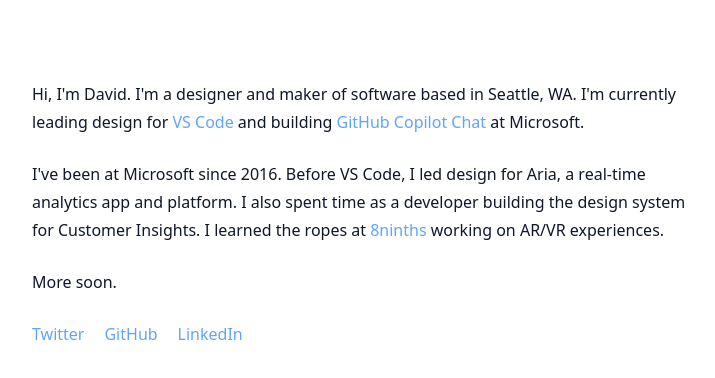
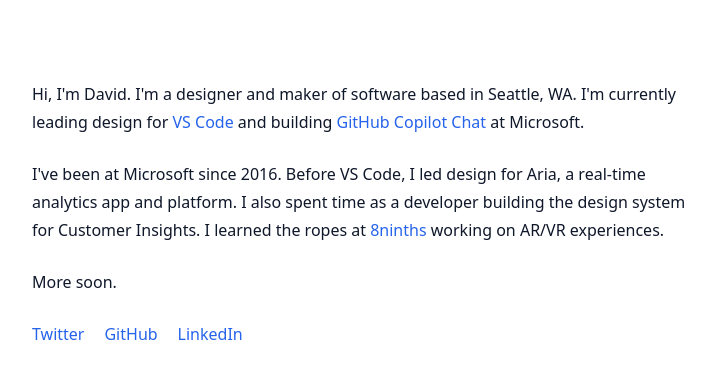
Before and after one commit to daviddossett/daviddossett.io, a Next.js app: page / in a window 1280 px wide. Shown: the top 378 px of the page, without its empty margins (280-995 px from the left). Built offline with nearby package versions, Linux system fonts and the light colour scheme.

Commit message:
Fix link colors and add underline on hover

```diff
--- a/styles/globals.css
+++ b/styles/globals.css
@@ -10,7 +10,7 @@
 
   body {
     @apply text-slate-900 dark:text-slate-400;
-    @apply bg-white dark:bg-slate-950;
+    @apply bg-[#ffffff] dark:bg-[#030303];
     @apply leading-6;
   }
 
@@ -28,6 +28,7 @@
   }
 
   a {
-    @apply text-blue-400 hover:text-blue-500;
+    @apply text-blue-600 dark:text-blue-400 hover:text-blue-800 dark:hover:text-blue-300;
+    @apply hover:underline;
   }
 }
```
